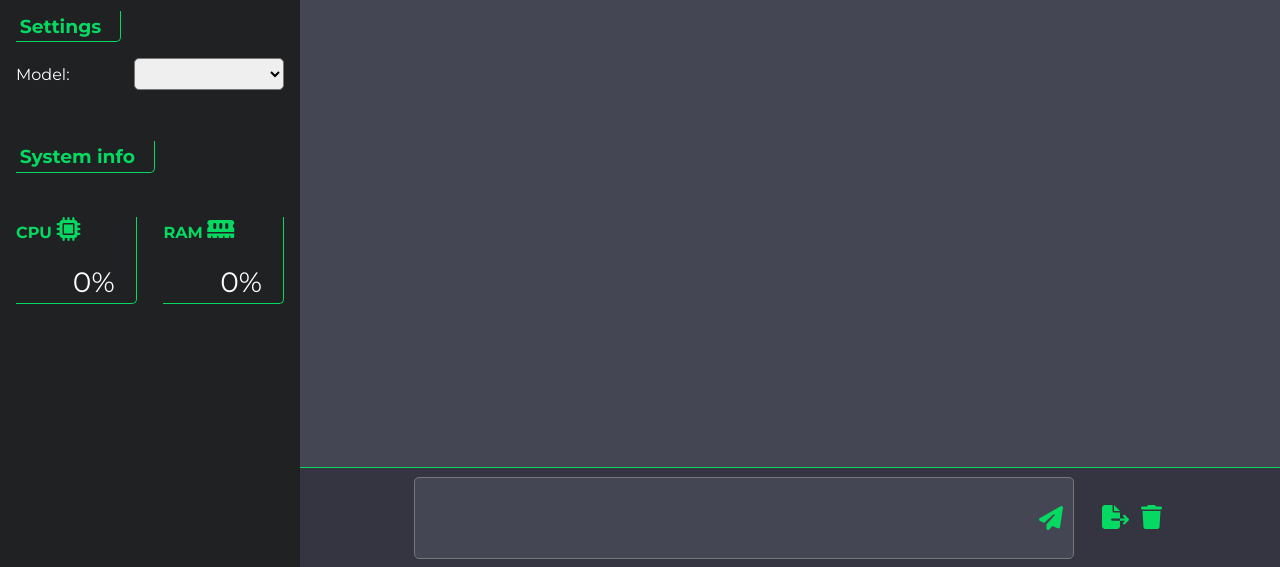
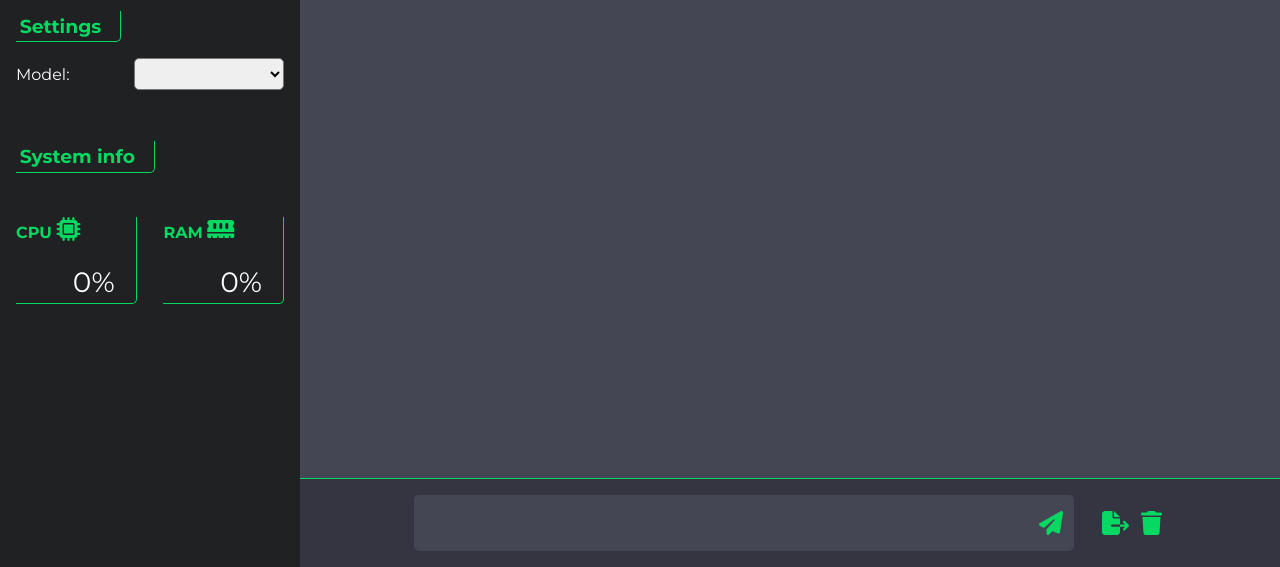
Before and after one commit to LaraGuardiola/nodejs-dalai-alpaca-ai, a website with bundled scripts: page public/index.html in a window 1280 px wide. Shown: the part 233-800 px from the top of the page. Built offline with nearby package versions, Linux system fonts and the light colour scheme.

Commit message:
FEAT: Textarea is now span contenteditable, allows multiline, CPU usage ready not implemented, lacking border andforbidden sign while getting response

```diff
--- a/package.json
+++ b/package.json
@@ -16,6 +16,7 @@
     "morgan": "^1.10.0",
     "node-os-utils": "^1.3.7",
     "ollama": "^0.5.0",
+    "os-utils": "^0.0.14",
     "ws": "^8.16.0"
   },
   "type": "module"
--- a/public/css/chat.css
+++ b/public/css/chat.css
@@ -186,7 +186,7 @@ h4 {
 }
 
 .upper-chat {
-    height: 90%;
+    height: 100%;
     overflow-y: auto;
 }
 
@@ -195,11 +195,11 @@ h4 {
     align-items: center;
     justify-content: center;
     width: 100%;
-    min-height: 100px;
-    height: 10%;
+    max-height: 300px;
     background-color: #343541;
     border-top: 1px solid#05D962;
     user-select: none;
+    padding: 1em;
 }
 
 .snippet-header {
@@ -212,6 +212,9 @@ h4 {
 }
 
 #input-chat {
+    display: flex;
+    align-items: center;
+    justify-content: flex-start;
     color: white;
     min-height: 50px;
     height: auto;
@@ -225,12 +228,23 @@ h4 {
     font-family: 'montserrat';
     font-size: 1em;
     caret-color: #05D962;
+    overflow-wrap: anywhere;
+    overflow-y: auto;
+    border-radius: 5px;
+    /* text-align: center; */
 }
 
 #input-chat:focus {
     /* I don't know why but needs both :S */
     outline: #05D962;
     border-color: #05D962;
+}
+
+#input-chat::placeholder {
+    text-align: left;
+  display: block;
+  margin-left: auto;
+  margin-right: auto;
 }
 
 #input-chat::-webkit-scrollbar {
--- a/public/index.html
+++ b/public/index.html
@@ -52,7 +52,7 @@
                 <!-- <pre><code>function() { console.log('test')) }</code></pre> -->
             </div>
             <div class="lower-chat">
-                <textarea tabindex="0" type="text" name="input-chat" id="input-chat"></textarea>
+                <span tabindex="0" placeholder="Enter prompt" type="text" name="input-chat" id="input-chat" contenteditable></span>
                 <i contenteditable="false" class="fa-solid fa-paper-plane send-icon" title="Send message"></i>
                 <div class="container">
                     <div class="dot"></div>
--- a/public/js/app.js
+++ b/public/js/app.js
@@ -32,12 +32,13 @@ let LLMContext = [
 //MAIN FUNCTIONS
 
 const send = async (event) => {
-    if(input.value){
+    console.log(input.textContent)
+    if(input.textContent){
         event.preventDefault()
-        createChatbox(input.value, false)
-        LLMContext.push({ role: 'user', content: input.value})
+        createChatbox(input.innerHTML.replaceAll('<br>','\n'), false)
+        LLMContext.push({ role: 'user', content: input.textContent})
         let modelOption = document.querySelector('option:checked').value
-        let messageContext = JSON.stringify([input.value, modelOption])
+        let messageContext = JSON.stringify([input.textContent, modelOption])
         socket.send(messageContext)
         callLLM()
         cleanInputChat()
@@ -45,6 +46,10 @@ const send = async (event) => {
 }
 
 const sendByEnter = async (event) => {
+    if(event.key === 'Enter' && event.shiftKey){
+        console.log('does something')
+        return
+    }
     if(event.key === 'Enter'){
         send(event)
     }
@@ -120,7 +125,7 @@ const callLLM = async () => {
 
 // UTILS
 
-const cleanInputChat = () => input.value = ''
+const cleanInputChat = () => input.innerHTML = ''
 
 const displayDots = () => {
     plane.style.display = "none"
```
Also changed, not shown: src/utils.js (+11 -0 lines), pnpm-lock.yaml.
